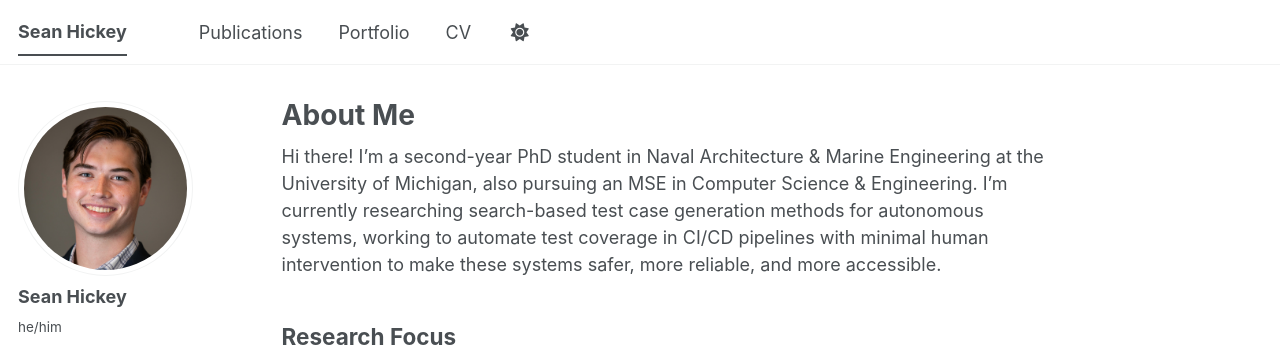
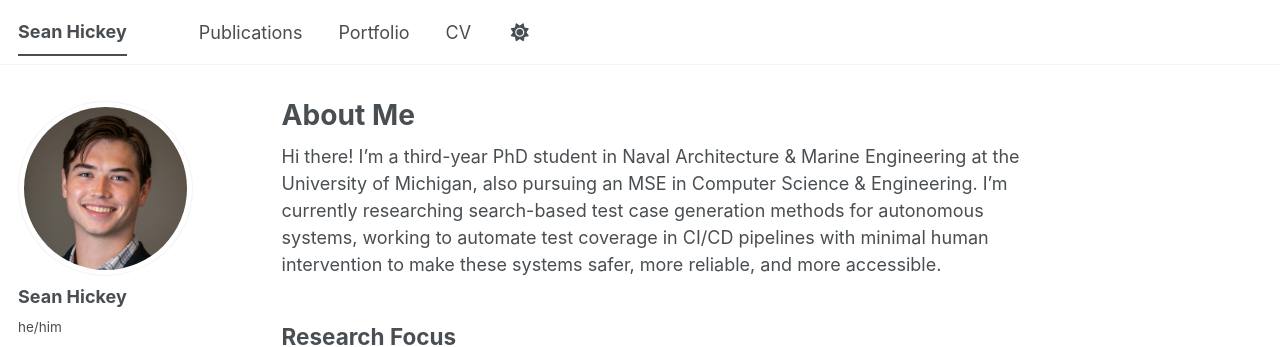
Before and after one commit to hicsea/hicsea.github.io, a Jekyll site: the page built from _pages/about.md, in a window 1280 px wide and 900 px high. Shown: the top 347 px of the window. Built offline with Jekyll 4.4.1, drawn with Linux system fonts in a browser that asks for light colours; a script bundle is joined from its source files by our own code; library files that are not in the unit come from our copies; some of the changed text lies outside the part shown.

Commit message:
Update to third-year PhD status and remove footer attribution
Co-Authored-By: Claude Sonnet 4.5 <noreply@anthropic.com>

```diff
--- a/_includes/footer.html
+++ b/_includes/footer.html
@@ -20,6 +20,5 @@
 {% endif %}
 
 <div class="page__footer-copyright">
-  &copy; {{ site.time | date: '%Y' }} {{ site.name | default: site.title }}, {{ site.data.ui-text[site.locale].powered_by | default: "Powered by" }} <a href="https://jekyllrb.com" rel="nofollow">Jekyll</a> &amp; <a href="https://github.com/academicpages/academicpages.github.io">AcademicPages</a>, a fork of <a href="https://mademistakes.com/work/minimal-mistakes-jekyll-theme/" rel="nofollow">Minimal Mistakes</a>.<br />
-  Site last updated {{ "now" | date: '%Y-%m-%d' }}
+  &copy; {{ site.time | date: '%Y' }} {{ site.name | default: site.title }}
 </div>
--- a/_pages/about.md
+++ b/_pages/about.md
@@ -7,7 +7,7 @@ redirect_from:
   - /about.html
 ---
 
-Hi there! I'm a second-year PhD student in Naval Architecture & Marine Engineering at the University of Michigan, also pursuing an MSE in Computer Science & Engineering. I'm currently researching search-based test case generation methods for autonomous systems, working to automate test coverage in CI/CD pipelines with minimal human intervention to make these systems safer, more reliable, and more accessible.
+Hi there! I'm a third-year PhD student in Naval Architecture & Marine Engineering at the University of Michigan, also pursuing an MSE in Computer Science & Engineering. I'm currently researching search-based test case generation methods for autonomous systems, working to automate test coverage in CI/CD pipelines with minimal human intervention to make these systems safer, more reliable, and more accessible.
 
 ## Research Focus
 
```
Also changed, not shown: _pages/cv.md (+1 -1 lines).
